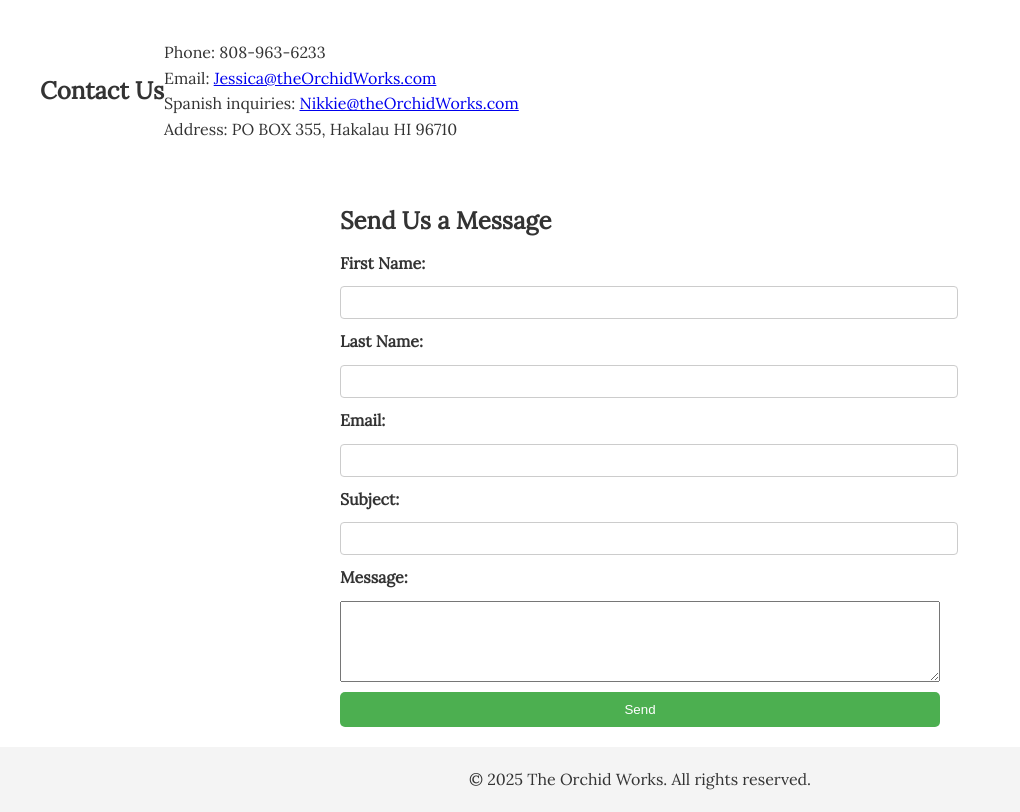
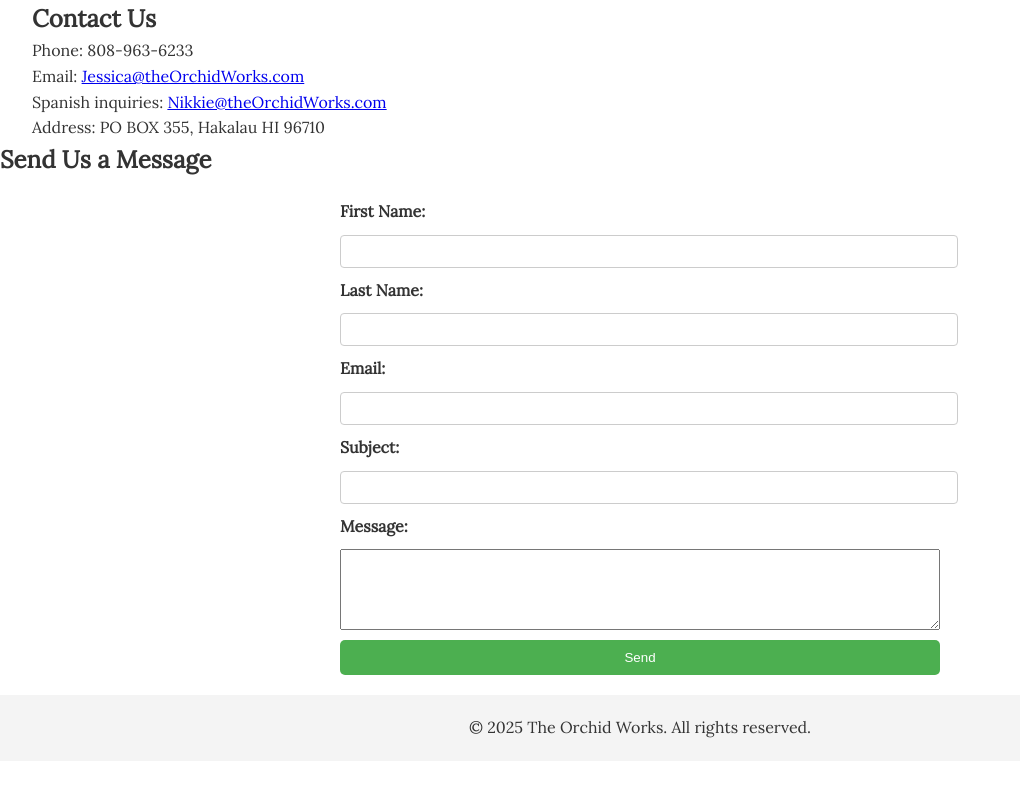
Before and after one commit to ywong137/theorchidworks, a plain HTML site: page contact.html in a window 1280 px wide. Shown: the whole page, without its empty margins (0-1020 px from the left). Drawn offline with Linux system fonts and the light colour scheme.

Commit message:
Update contact.html

```diff
--- a/contact.html
+++ b/contact.html
@@ -7,10 +7,9 @@
     <link rel="stylesheet" href="style.css">
 </head>
 <body>
-    <main>
-    <div class="contact-wrapper">
-        <section class="about">
-            <h1>Contact Us</h1>
+    <main class="contact-page">
+    <section class="contact-info">
+        <h2>Contact Us</h2>
         <p>
             Phone: 808-963-6233<br>
             Email: <a href="mailto:Jessica@theOrchidWorks.com">Jessica@theOrchidWorks.com</a><br>
@@ -19,8 +18,9 @@
         </p>
     </section>
 
+    <section class="contact-form">
+        <h2>Send Us a Message</h2>
         <form>
-            <h2>Send Us a Message</h2>
             <label for="first-name">First Name:</label>
             <input type="text" id="first-name" name="first-name">
 
@@ -38,7 +38,7 @@
 
             <input type="submit" value="Send">
         </form>
-    </div>
+    </section>
     </main>
 
     <footer>
```
Lines whose indentation alone changed are shown as unchanged.
